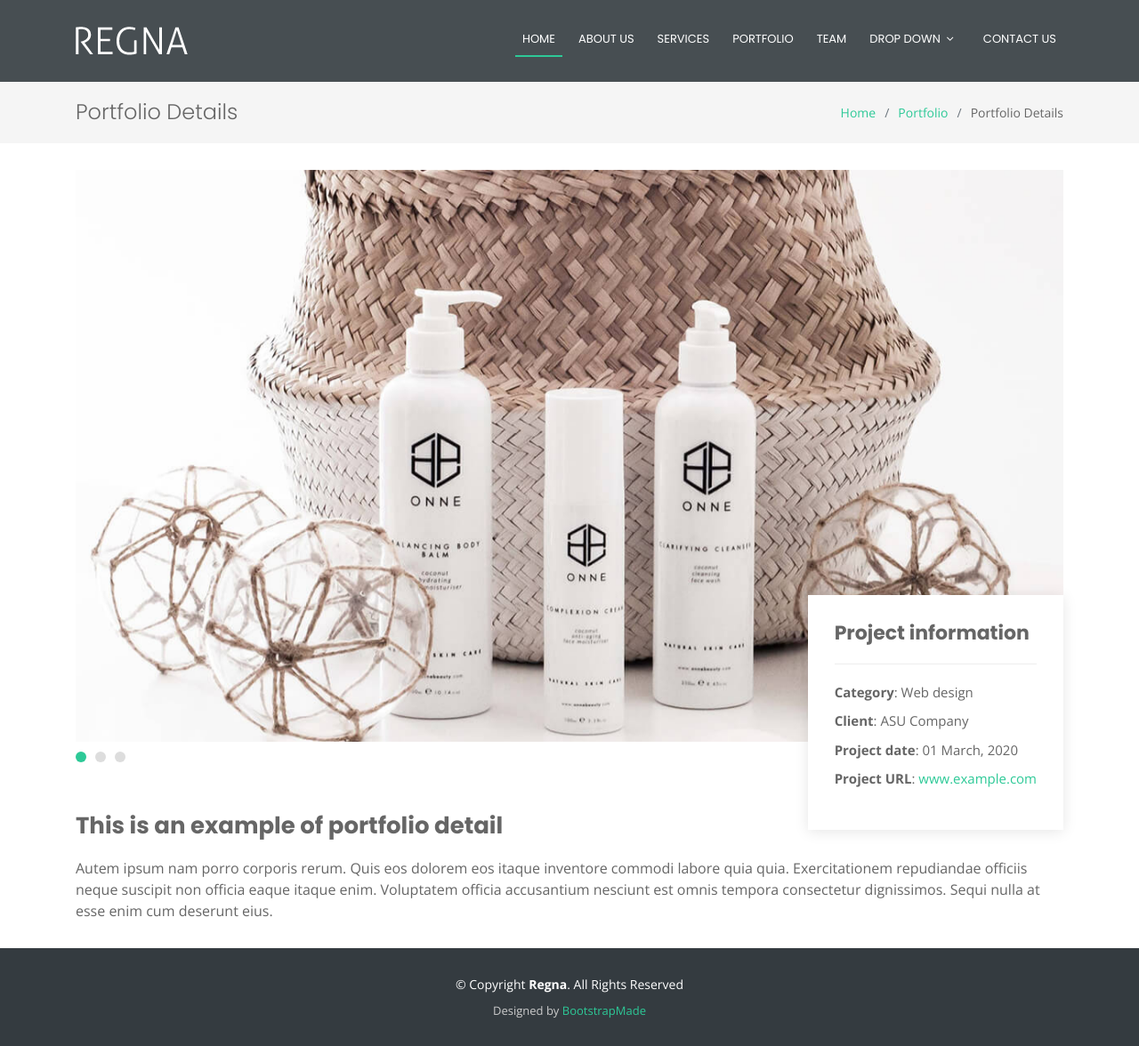
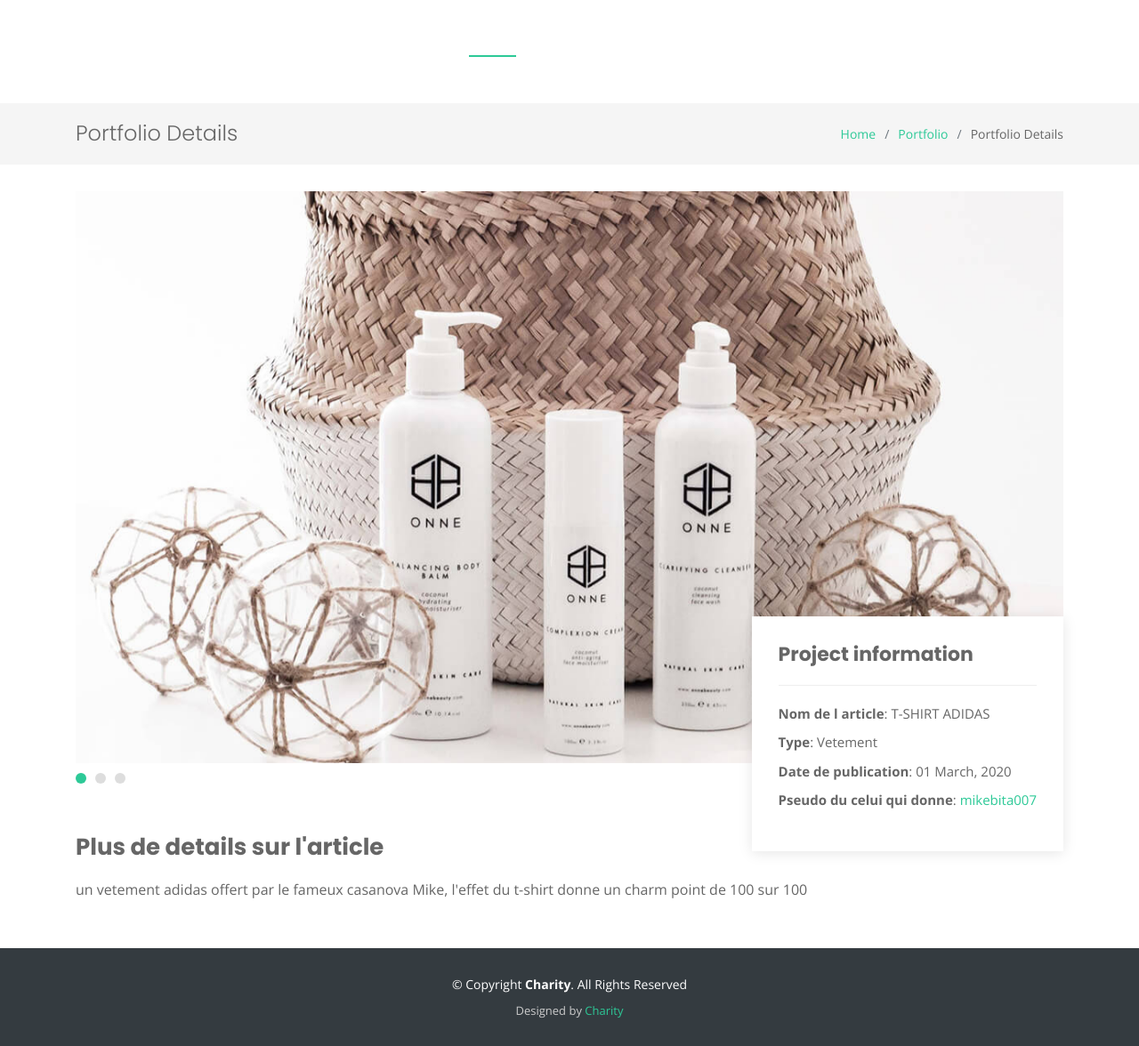
Before and after one commit to kokokanti98/html_phpwk2020, a PHP site: page /portfolio-details.php in a window 1280 px wide. Shown: the whole page at 89% size. Run offline with PHP 8.4, Linux system fonts and the light colour scheme.

Commit message:
changement sur branche v1.2

```diff
--- a/portfolio-details.php
+++ b/portfolio-details.php
@@ -1,81 +1,7 @@
 <!DOCTYPE html>
 <html lang="en">
 
-<head>
-  <meta charset="utf-8">
-  <meta content="width=device-width, initial-scale=1.0" name="viewport">
-
-  <title>Portfolio Details - Regna Bootstrap Template</title>
-  <meta content="" name="descriptison">
-  <meta content="" name="keywords">
-
-  <!-- Favicons -->
-  <link href="assets/img/favicon.png" rel="icon">
-  <link href="assets/img/apple-touch-icon.png" rel="apple-touch-icon">
-
-  <!-- Google Fonts -->
-  <link href="https://fonts.googleapis.com/css?family=Open+Sans:300,300i,400,400i,700,700i|Poppins:300,400,500,700" rel="stylesheet">
-
-  <!-- Vendor CSS Files -->
-  <link href="assets/vendor/bootstrap/css/bootstrap.min.css" rel="stylesheet">
-  <link href="assets/vendor/font-awesome/css/font-awesome.min.css" rel="stylesheet">
-  <link href="assets/vendor/boxicons/css/boxicons.min.css" rel="stylesheet">
-  <link href="assets/vendor/owl.carousel/assets/owl.carousel.min.css" rel="stylesheet">
-  <link href="assets/vendor/venobox/venobox.css" rel="stylesheet">
-  <link href="assets/vendor/aos/aos.css" rel="stylesheet">
-
-  <!-- Template Main CSS File -->
-  <link href="assets/css/style.css" rel="stylesheet">
-
-  <!-- =======================================================
-  * Template Name: Regna - v2.1.0
-  * Template URL: https://bootstrapmade.com/regna-bootstrap-onepage-template/
-  * Author: BootstrapMade.com
-  * License: https://bootstrapmade.com/license/
-  ======================================================== -->
-</head>
-
-<body>
-
-  <!-- ======= Header ======= -->
-  <header id="header">
-    <div class="container">
-
-      <div id="logo" class="pull-left">
-        <a href="index.html"><img src="assets/img/logo.png" alt=""></a>
-        <!-- Uncomment below if you prefer to use a text logo -->
-        <!--<h1><a href="#hero">Regna</a></h1>-->
-      </div>
-
-      <nav id="nav-menu-container">
-        <ul class="nav-menu">
-          <li><a href="index.html">Home</a></li>
-          <li><a href="#about">About Us</a></li>
-          <li><a href="#services">Services</a></li>
-          <li class="menu-active"><a href="#portfolio">Portfolio</a></li>
-          <li><a href="#team">Team</a></li>
-          <li class="menu-has-children"><a href="">Drop Down</a>
-            <ul>
-              <li><a href="#">Drop Down 1</a></li>
-              <li class="menu-has-children"><a href="#">Drop Down 2</a>
-                <ul>
-                  <li><a href="#">Deep Drop Down 1</a></li>
-                  <li><a href="#">Deep Drop Down 2</a></li>
-                  <li><a href="#">Deep Drop Down 3</a></li>
-                  <li><a href="#">Deep Drop Down 4</a></li>
-                  <li><a href="#">Deep Drop Down 5</a></li>
-                </ul>
-              </li>
-              <li><a href="#">Drop Down 3</a></li>
-              <li><a href="#">Drop Down 4</a></li>
-              <li><a href="#">Drop Down 5</a></li>
-            </ul>
-          </li>
-          <li><a href="#contact">Contact Us</a></li>
-        </ul>
-      </nav><!-- #nav-menu-container -->
-    </div>
-  </header><!-- End Header -->
+<?php include ("./section/navbar.php");?>
 
   <main id="main">
 
@@ -110,19 +36,19 @@
           <div class="portfolio-info">
             <h3>Project information</h3>
             <ul>
-              <li><strong>Category</strong>: Web design</li>
-              <li><strong>Client</strong>: ASU Company</li>
-              <li><strong>Project date</strong>: 01 March, 2020</li>
-              <li><strong>Project URL</strong>: <a href="#">www.example.com</a></li>
+              <li><strong>Nom de l article</strong>: T-SHIRT ADIDAS</li>
+              <li><strong>Type</strong>: Vetement</li>
+              <li><strong>Date de publication</strong>: 01 March, 2020</li>
+              <li><strong>Pseudo du celui qui donne</strong>: <a href="#">mikebita007</a></li>
             </ul>
           </div>
 
         </div>
 
         <div class="portfolio-description">
-          <h2>This is an example of portfolio detail</h2>
+          <h2>Plus de details sur l'article</h2>
           <p>
-            Autem ipsum nam porro corporis rerum. Quis eos dolorem eos itaque inventore commodi labore quia quia. Exercitationem repudiandae officiis neque suscipit non officia eaque itaque enim. Voluptatem officia accusantium nesciunt est omnis tempora consectetur dignissimos. Sequi nulla at esse enim cum deserunt eius.
+            un vetement adidas offert par le fameux casanova Mike, l'effet du t-shirt donne un charm point de 100 sur 100
           </p>
         </div>
       </div>
@@ -130,49 +56,4 @@
 
   </main><!-- End #main -->
 
-  <!-- ======= Footer ======= -->
-  <footer id="footer">
-    <div class="footer-top">
-      <div class="container">
-
-      </div>
-    </div>
-
-    <div class="container">
-      <div class="copyright">
-        &copy; Copyright <strong>Regna</strong>. All Rights Reserved
-      </div>
-      <div class="credits">
-        <!--
-        All the links in the footer should remain intact.
-        You can delete the links only if you purchased the pro version.
-        Licensing information: https://bootstrapmade.com/license/
-        Purchase the pro version with working PHP/AJAX contact form: https://bootstrapmade.com/buy/?theme=Regna
-      -->
-        Designed by <a href="https://bootstrapmade.com/">BootstrapMade</a>
-      </div>
-    </div>
-  </footer><!-- End Footer -->
-
-  <a href="#" class="back-to-top"><i class="fa fa-chevron-up"></i></a>
-
-  <!-- Vendor JS Files -->
-  <script src="assets/vendor/jquery/jquery.min.js"></script>
-  <script src="assets/vendor/bootstrap/js/bootstrap.bundle.min.js"></script>
-  <script src="assets/vendor/jquery.easing/jquery.easing.min.js"></script>
-  <script src="assets/vendor/php-email-form/validate.js"></script>
-  <script src="assets/vendor/counterup/counterup.min.js"></script>
-  <script src="assets/vendor/waypoints/jquery.waypoints.min.js"></script>
-  <script src="assets/vendor/isotope-layout/isotope.pkgd.min.js"></script>
-  <script src="assets/vendor/superfish/superfish.min.js"></script>
-  <script src="assets/vendor/hoverIntent/hoverIntent.js"></script>
-  <script src="assets/vendor/owl.carousel/owl.carousel.min.js"></script>
-  <script src="assets/vendor/venobox/venobox.min.js"></script>
-  <script src="assets/vendor/aos/aos.js"></script>
-
-  <!-- Template Main JS File -->
-  <script src="assets/js/main.js"></script>
-
-</body>
-
-</html>
+<?php include ("./section/footer.php");?>
--- a/section/about.php
+++ b/section/about.php
@@ -1,9 +1,9 @@
   <!-- ======= Hero Section ======= -->
   <section id="hero">
     <div class="hero-container" data-aos="zoom-in" data-aos-delay="100">
-      <h1>Welcome to Regna</h1>
-      <h2>We are team of talanted designers making websites with Bootstrap</h2>
-      <a href="#about" class="btn-get-started">Get Started</a>
+      <h1>Bienvenue sur Charity</h1>
+      <h2>Nous mettons en relation les associations d'aide et les plus demunis</h2>
+      <a href="#about" class="btn-get-started">Commencer</a>
     </div>
   </section><!-- End Hero Section -->
 
--- a/section/contact.php
+++ b/section/contact.php
@@ -41,9 +41,9 @@
               <a href="#" class="linkedin"><i class="fa fa-linkedin"></i></a>
             </div>
 
+         <!-- formulaire of subscribing -->
           </div>
-
-          <div class="col-lg-5 col-md-8">
+              <div class="col-lg-5 col-md-8" id="inscription">
                 <div class="form">
                   <form action="forms/contact.php" method="post" role="form" class="php-email-form">
                     <div class="form-group">
@@ -71,6 +71,7 @@
                   </form>
                 </div>
               </div>
+         <!-- End F. of Subscribing -->
 
         </div>
 
--- a/section/navbar.php
+++ b/section/navbar.php
@@ -53,7 +53,7 @@
           <li class="menu-has-children"><a href="">Utilisateur</a>
             <ul>
               <li><a href="#">Se connecter</a></li>
-              <li><a href="#">S'inscrire</a></li>
+              <li><a href="#inscription">S'inscrire</a></li>
             </ul>
           </li>
           <li><a href="#contact">Contact Us</a></li>
```
Also changed, not shown: section/articles.php (+8 -8 lines). Lines whose indentation alone changed are shown as unchanged.
